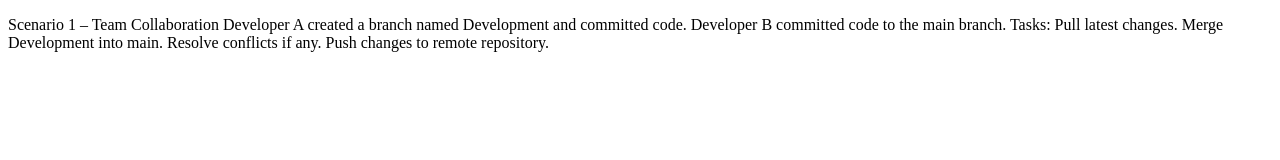
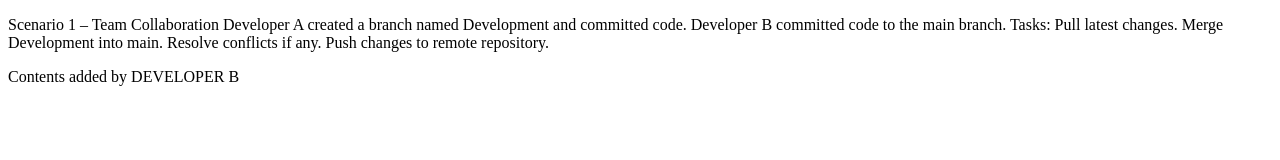
Before and after one commit to ShawnMat/GIT-PRACTICALS, a plain HTML site: page sample.html in a window 1280 px wide. Drawn offline with Linux system fonts and the light colour scheme.

Commit message:
Developer B added contents to the branch -> 'main'

```diff
--- a/sample.html
+++ b/sample.html
@@ -23,5 +23,6 @@
 
         Push changes to remote repository.
     </p>
+    <p>Contents added by DEVELOPER B </p>
 </body>
 </html>
```
